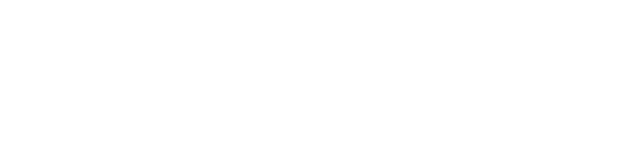
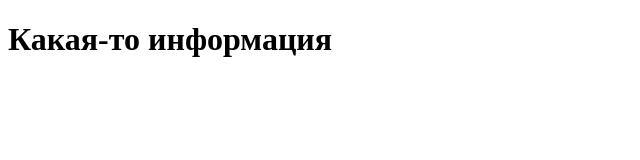
Before and after one commit to olegvpc/-first-project, a plain HTML site: page index.html in a window 1280 px wide. Shown: the whole page, without its empty margins (0-640 px from the left). Drawn offline with Linux system fonts and the light colour scheme.

Commit message:
add article to body

```diff
--- a/index.html
+++ b/index.html
@@ -4,7 +4,7 @@
     <title>название на закладке</title>
   </head>
   <body>
-
+    <h1>Какая-то информация</h1>
   </body>
 
 </html>
```
